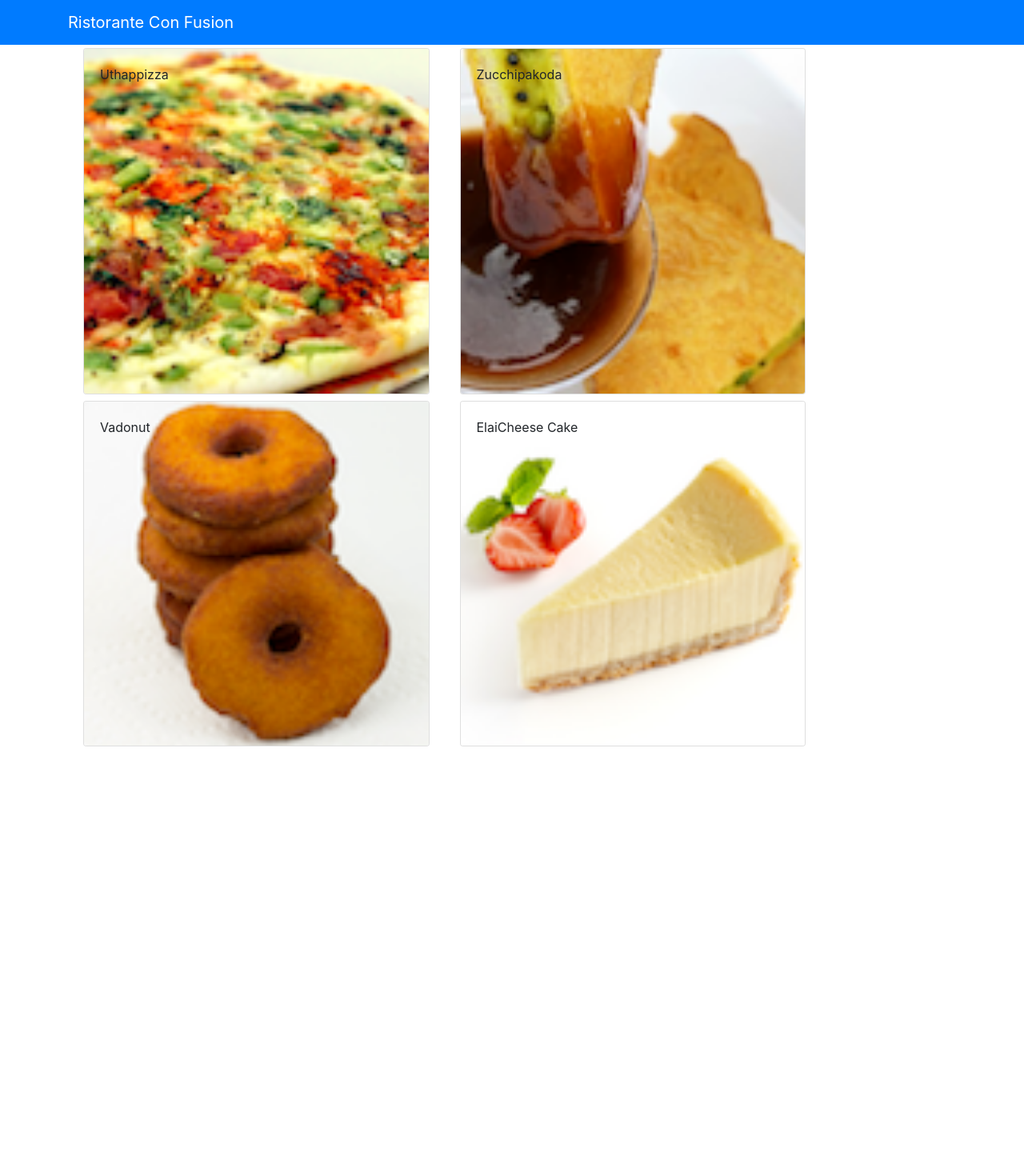
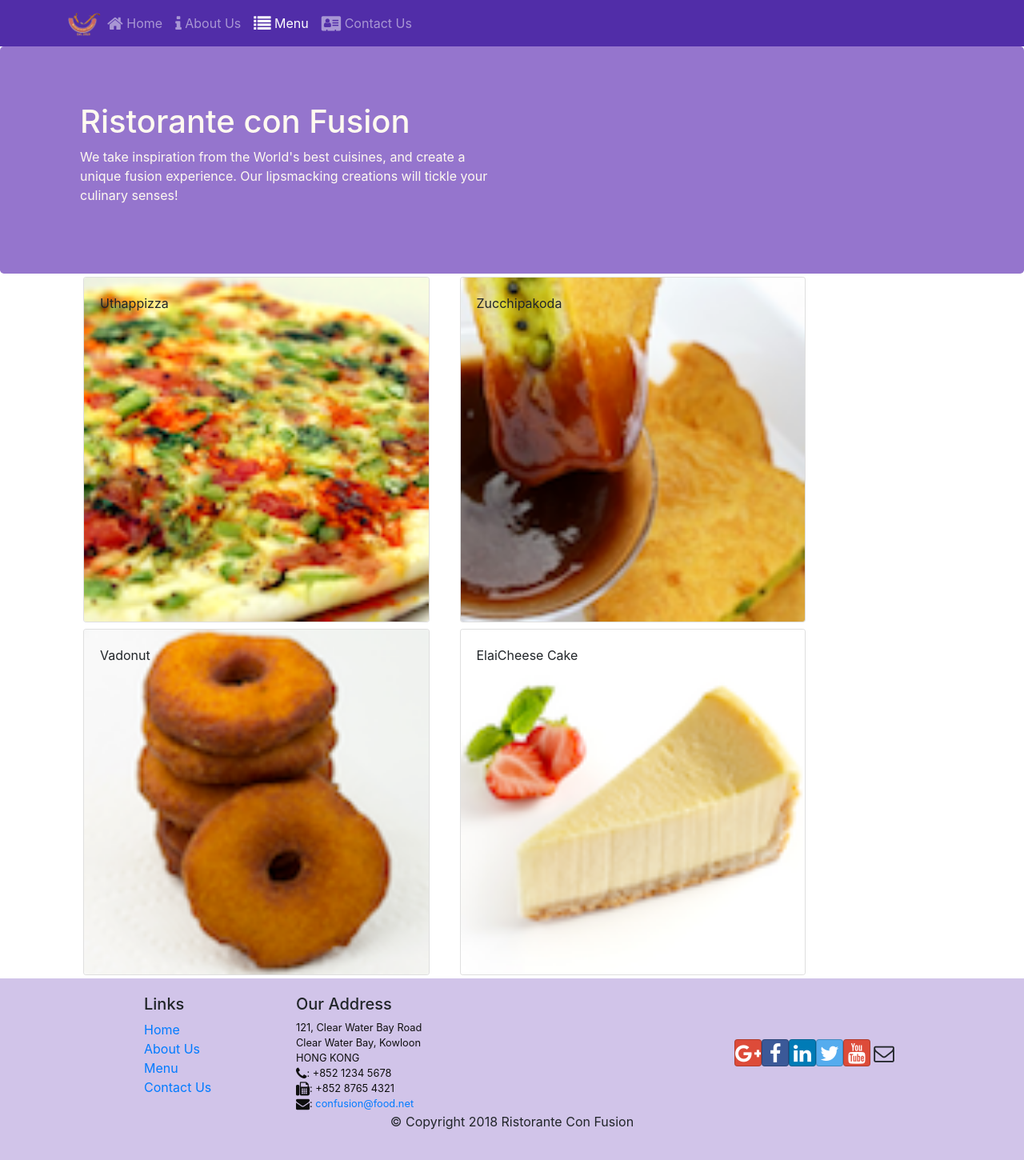
Before and after one commit to DevPranavSharma/coursera-react-project, a React (Create React App) app: page /menu in a window 1280 px wide. Shown: the whole page at 80% size. Before the commit the page ends 937 px from the top, so only its background shows below. Built offline with nearby package versions, Linux system fonts and the light colour scheme.

Commit message:
react router

```diff
--- a/package.json
+++ b/package.json
@@ -7,9 +7,12 @@
     "@testing-library/react": "^9.5.0",
     "@testing-library/user-event": "^7.2.1",
     "bootstrap": "^4.4.1",
+    "bootstrap-social": "^5.1.1",
+    "font-awesome": "^4.7.0",
     "react": "^16.13.1",
     "react-dom": "^16.13.1",
     "react-popper": "^2.2.3",
+    "react-router-dom": "^5.2.0",
     "react-scripts": "3.4.1",
     "reactstrap": "^8.4.1"
   },
--- /dev/null
+++ b/src/App.css
@@ -0,0 +1,33 @@
+.row-header{
+    margin:0px auto;
+    padding:0px auto;
+}
+
+.row-content {
+    margin:0px auto;
+    padding: 50px 0px 50px 0px;
+    border-bottom: 1px ridge;
+    min-height:400px;
+}
+
+.footer{
+    background-color: #D1C4E9;
+    margin:0px auto;
+    padding: 20px 0px 20px 0px;
+}
+.jumbotron {
+    padding:70px 30px 70px 30px;
+    margin:0px auto;
+    background: #9575CD ;
+    color:floralwhite;
+}
+
+address{
+    font-size:80%;
+    margin:0px;
+    color:#0f0f0f;
+}
+
+.navbar-dark {
+    background-color: #512DA8;
+}
--- a/src/App.js
+++ b/src/App.js
@@ -1,13 +1,17 @@
 import React,{Component} from 'react';
 import Main from './components/MainComponent';
+import './App.css';import { BrowserRouter } from 'react-router-dom';
+
 
 class App extends Component {
 
   render() {
     return (
+      <BrowserRouter>
       <div className="App">
         <Main />
       </div>
+      </BrowserRouter>
     );
   }
 }
--- /dev/null
+++ b/src/components/FooterComponent.js
@@ -0,0 +1,51 @@
+import React from 'react';
+import { Link } from 'react-router-dom';
+
+function Footer(props) {
+    return(
+    <div className="footer">
+        <div className="container">
+            <div className="row justify-content-center">
+                <div className="col-4 offset-1 col-sm-2">
+                    <h5>Links</h5>
+                    <ul className="list-unstyled">
+                    <li><Link to='/home'>Home</Link></li>
+                        <li><Link to='/aboutus'>About Us</Link></li>
+                        <li><Link to='/menu'>Menu</Link></li>
+                        <li><Link to='/contactus'>Contact Us</Link></li>
+                    </ul>
+                </div>
+                <div className="col-7 col-sm-5">
+                    <h5>Our Address</h5>
+                    <address>
+		              121, Clear Water Bay Road<br />
+		              Clear Water Bay, Kowloon<br />
+		              HONG KONG<br />
+		              <i className="fa fa-phone fa-lg"></i>: +852 1234 5678<br />
+		              <i className="fa fa-fax fa-lg"></i>: +852 8765 4321<br />
+		              <i className="fa fa-envelope fa-lg"></i>: <a href="mailto:confusion@food.net">
+                         confusion@food.net</a>
+                    </address>
+                </div>
+                <div className="col-12 col-sm-4 align-self-center">
+                    <div className="text-center">
+                        <a className="btn btn-social-icon btn-google" href="http://google.com/+"><i className="fa fa-google-plus"></i></a>
+                        <a className="btn btn-social-icon btn-facebook" href="http://www.facebook.com/profile.php?id="><i className="fa fa-facebook"></i></a>
+                        <a className="btn btn-social-icon btn-linkedin" href="http://www.linkedin.com/in/"><i className="fa fa-linkedin"></i></a>
+                        <a className="btn btn-social-icon btn-twitter" href="http://twitter.com/"><i className="fa fa-twitter"></i></a>
+                        <a className="btn btn-social-icon btn-google" href="http://youtube.com/"><i className="fa fa-youtube"></i></a>
+                        <a className="btn btn-social-icon" href="mailto:"><i className="fa fa-envelope-o"></i></a>
+                    </div>
+                </div>
+            </div>
+            <div className="row justify-content-center">
+                <div className="col-auto">
+                    <p>© Copyright 2018 Ristorante Con Fusion</p>
+                </div>
+            </div>
+        </div>
+    </div>
+    )
+}
+
+export default Footer;
--- /dev/null
+++ b/src/components/HeaderComponent.js
@@ -0,0 +1,61 @@
+import React,{Component} from 'react';
+import { Nav, Navbar, NavbarBrand, NavbarToggler, Collapse, NavItem, Jumbotron } from 'reactstrap';
+import { NavLink } from 'react-router-dom';
+
+class Header extends Component {
+    constructor(props) {
+        super(props);
+
+        this.toggleNav = this.toggleNav.bind(this);
+        this.state = {
+          isNavOpen: false
+        };
+      }
+
+      toggleNav() {
+        this.setState({
+          isNavOpen: !this.state.isNavOpen
+        });
+      }
+
+    render() {
+        return(
+            <div>
+                <Navbar dark expand="md">
+                    <div className="container">
+                        <NavbarToggler onClick={this.toggleNav} />
+                        <NavbarBrand className="mr-auto" href="/"><img src='assets/images/logo.png' height="30" width="41" alt='Ristorante Con Fusion' /></NavbarBrand>
+                        <Collapse isOpen={this.state.isNavOpen} navbar>
+                            <Nav navbar>
+                            <NavItem>
+                                <NavLink className="nav-link"  to='/home'><span className="fa fa-home fa-lg"></span> Home</NavLink>
+                            </NavItem>
+                            <NavItem>
+                                <NavLink className="nav-link" to='/aboutus'><span className="fa fa-info fa-lg"></span> About Us</NavLink>
+                            </NavItem>
+                            <NavItem>
+                                <NavLink className="nav-link"  to='/menu'><span className="fa fa-list fa-lg"></span> Menu</NavLink>
+                            </NavItem>
+                            <NavItem>
+                                <NavLink className="nav-link" to='/contactus'><span className="fa fa-address-card fa-lg"></span> Contact Us</NavLink>
+                            </NavItem>
+                            </Nav>
+                        </Collapse>
+                    </div>
+                </Navbar>
+                <Jumbotron>
+                    <div className="container">
+                        <div className="row row-header">
+                            <div className="col-12 col-sm-6">
+                                <h1>Ristorante con Fusion</h1>
+                                <p>We take inspiration from the World's best cuisines, and create a unique fusion experience. Our lipsmacking creations will tickle your culinary senses!</p>
+                            </div>
+                        </div>
+                    </div>
+                </Jumbotron>
+            </div>
+        );
+    }
+}
+
+export default Header;
--- /dev/null
+++ b/src/components/HomeComponent.js
@@ -0,0 +1,11 @@
+import React from 'react';
+
+function Home(props) {
+    return(
+      <div className="container">
+        <h4>Home</h4>
+      </div>
+    );
+}
+
+export default Home;
--- a/src/components/MainComponent.js
+++ b/src/components/MainComponent.js
@@ -3,6 +3,10 @@ import { Navbar, NavbarBrand } from 'reactstrap';
 import Menu from './MenuComponent';
 import DishDetail from './DishdetailComponent';
 import { DISHES } from '../shared/dishes';
+import Footer from './FooterComponent';
+import Header from './HeaderComponent';
+import Home from './HomeComponent';
+import { Switch, Route, Redirect } from 'react-router-dom';
 
 class Main extends Component {
 
@@ -19,18 +23,25 @@ class Main extends Component {
   }
 
   render() {
+
+    const HomePage = () => {
+      return(
+          <Home/>
+      );
+    }
+
     return (
       <div>
-        <Navbar dark color="primary">
-          <div className="container">
-            <NavbarBrand href="/">Ristorante Con Fusion</NavbarBrand>
-          </div>
+        <Header/>
+        <div className="container">
+        <Switch>
+              <Route path='/home' component={HomePage} />
+              <Route exact path='/menu' component={() => <Menu dishes={this.state.dishes} />} />
+              <Redirect to="/home" />
+          </Switch>
 
-        </Navbar>
-        <div className="container">
-        <Menu dishes={this.state.dishes} onClick={(dishId) => this.onDishSelect(dishId)} />
-        <DishDetail dish={this.state.dishes.filter((dish) => dish.id === this.state.selectedDish)[0]} />
       </div>
+      <Footer/>
       </div>
 
     );
--- a/src/components/MenuComponent.jsx
+++ b/src/components/MenuComponent.jsx
@@ -5,7 +5,7 @@ import { Card, CardImg, CardImgOverlay,
 
   function RenderMenuItem({dish,onClick}){
     return(
-    <Card  onClick={() =>onClick(dish.id)}>
+    <Card  >
     <CardImg width="100%" src={dish.image} alt={dish.name} />
     <CardImgOverlay>
         <CardTitle>{dish.name}</CardTitle>
--- a/src/index.js
+++ b/src/index.js
@@ -1,6 +1,8 @@
 import React from 'react';
 import ReactDOM from 'react-dom';
 import 'bootstrap/dist/css/bootstrap.min.css';
+import 'font-awesome/css/font-awesome.css';
+import 'bootstrap-social/bootstrap-social.css';
 import './index.css';
 import App from './App';
 //import * as serviceWorker from './serviceWorker';
```
Also changed, not shown: 1 other file (tests, documents, lock files or other folders).
